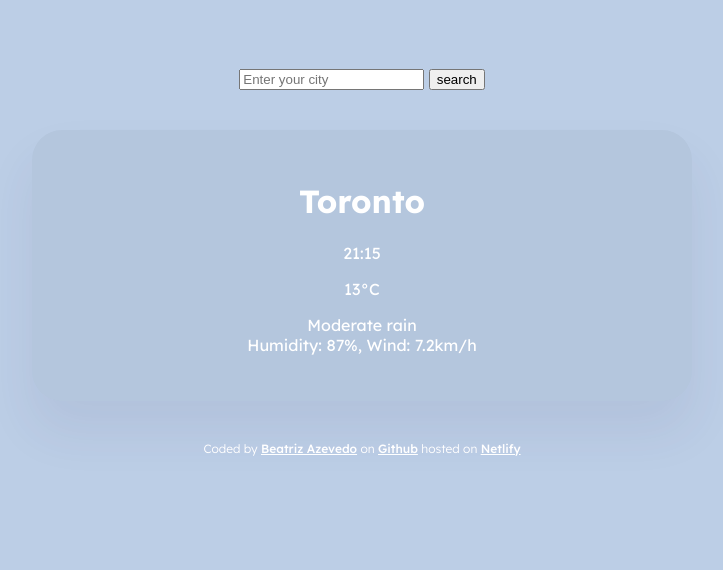
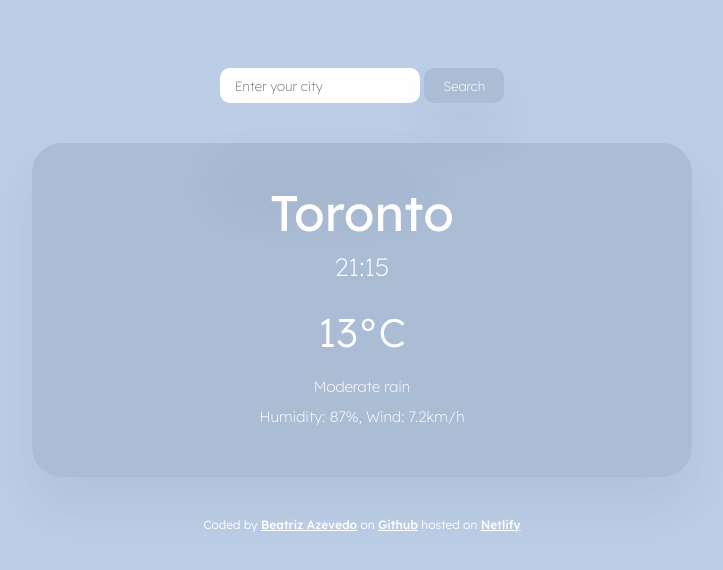
Before and after one commit to beatrizevedo/weather-v2, a plain HTML site: page index.html in a window 1280 px wide. Shown: the whole page, without its empty margins (278-1001 px from the left). Drawn offline with Linux system fonts and the light colour scheme.

Commit message:
Added some additional css style

```diff
--- a/index.html
+++ b/index.html
@@ -14,17 +14,22 @@
   </head>
   <body>
     <header>
-      <form>
-        <input type="search" placeholder="Enter your city" required />
-        <input type="submit" value="search" />
+      <form class="seach-form">
+        <input
+          type="search"
+          placeholder="Enter your city"
+          required
+          class="search-form-input"
+        />
+        <input type="submit" value="Search" class="search-form-submit" />
       </form>
     </header>
     <div class="weather-information">
       <main>
         <h1>Toronto</h1>
-        <p>21:15</p>
-        <p>13°C</p>
-        <p>
+        <p class="current-hour">21:15</p>
+        <p class="current-temperature">13°C</p>
+        <p class="specific-weather-conditions">
           Moderate rain <br />
           Humidity: 87%, Wind: 7.2km/h
         </p>
--- a/src/style.css
+++ b/src/style.css
@@ -3,7 +3,7 @@ body {
   font-family: 'Lexend Deca', sans-serif;
 }
 .weather-information {
-  background: #b4c6dd;
+  background: #abbdd5;
   max-width: 600px;
   margin: 10px auto 40px;
   padding: 30px;
@@ -12,7 +12,53 @@ body {
   color: white;
   border-radius: 30px;
 }
+.search-form-input {
+  border-radius: 10px;
+  font-family: 'Lexend Deca', sans-serif;
+  width: 200px;
+  height: 35px;
+  box-shadow: 0 100px 50px rgba(65, 50, 100, 0.08);
+  border-width: 0;
+  color: #a6a6a6;
+  padding: 0 15px;
+  font-weight: 250;
+}
+.search-form-submit {
+  border-radius: 10px;
+  font-family: 'Lexend Deca', sans-serif;
+  height: 35px;
+  width: 80px;
+  background-color: #abbdd5;
+  border-width: 0;
+  color: white;
+  box-shadow: 0 30px 50px rgba(65, 50, 100, 0.08);
+  font-weight: 250;
+  cursor: pointer;
 
+  .search-form-submit .hover {
+  }
+}
+h1 {
+  font-size: 50px;
+  font-weight: 400;
+  line-height: 40px;
+  margin-top: 20px;
+}
+.current-hour {
+  font-size: 25px;
+  font-weight: 250;
+  line-height: 0;
+}
+.current-temperature {
+  font-size: 40px;
+  font-weight: 300;
+  margin-bottom: 0px;
+}
+.specific-weather-conditions {
+  font-size: 15px;
+  font-weight: 200;
+  line-height: 2;
+}
 footer {
   text-align: center;
   color: white;
```
